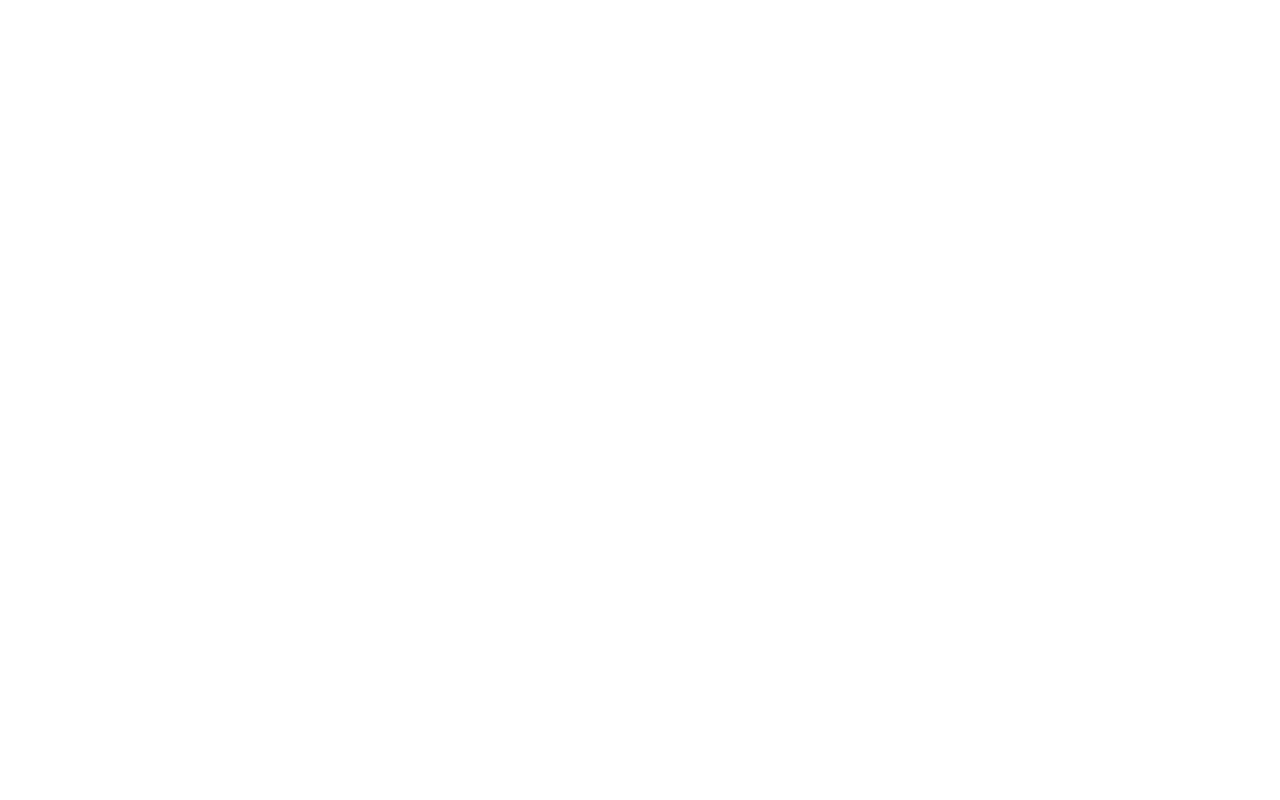
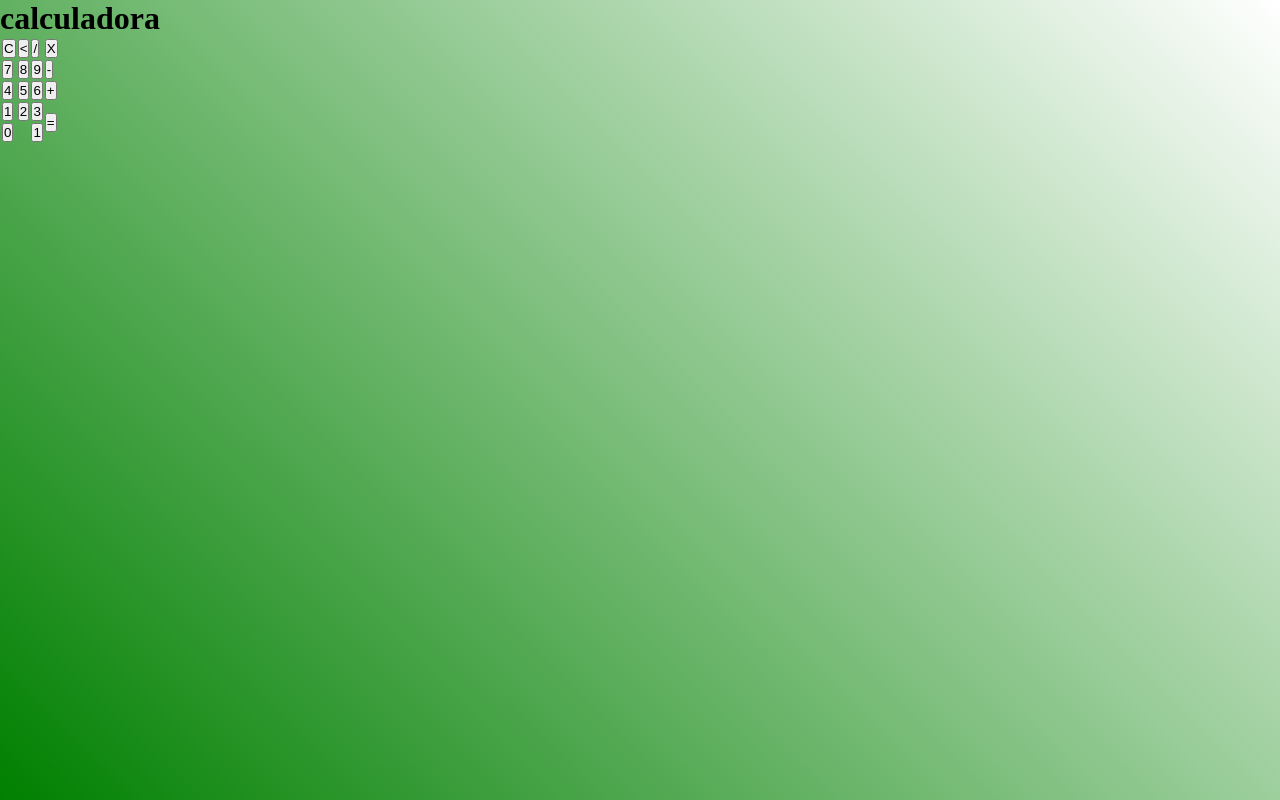
Before and after one commit to tech-well/calculadora, a plain HTML site: page views/index.html in a window 1280 px wide. Drawn offline with Linux system fonts and the light colour scheme.

Commit message:
botoes e background em estilização

```diff
--- a/style/style.css
+++ b/style/style.css
@@ -0,0 +1,11 @@
+*{
+    margin: 0;
+    padding: 0;
+    box-sizing: border-box;
+}
+
+body{
+    background-image: linear-gradient(45deg,green,white);
+    background-repeat: no-repeat;
+    height: 100vh;
+}
--- a/views/index.html
+++ b/views/index.html
@@ -3,9 +3,46 @@
 <head>
     <meta charset="UTF-8">
     <meta name="viewport" content="width=device-width, initial-scale=1.0">
+    <link rel="stylesheet" href="/style/style.css">
+    <script src="/scripts/script.js"></script>
     <title>calculadora</title>
 </head>
 <body>
+     <div class="calcular">
+         <h1>calculadora</h1>
+         <p class="resultado"></p>
+         <table>
+            <tr>
+                <td><button>C</button></td>
+                <td><button><</button></td>
+                <td><button>/</button></td>
+                <td><button>X</button></td>
+            </tr>
+            <tr>
+                <td><button>7</button></td>
+                <td><button>8</button></td>
+                <td><button>9</button></td>
+                <td><button>-</button></td>
+            </tr>
+            <tr>
+                <td><button>4</button></td>
+                <td><button>5</button></td>
+                <td><button>6</button></td>
+                <td><button>+</button></td>
+            </tr>
 
+            <tr>
+                <td><button>1</button></td>
+                <td><button>2</button></td>
+                <td><button>3</button></td>
+                <td rowspan="2"><button>=</button></td>
+            </tr>
+            <tr>
+                <td colspan="2"><button>0</button></td>
+                <td><button>1</button></td>
+
+            </tr>
+         </table>
+     </div>
 </body>
 </html>
```
